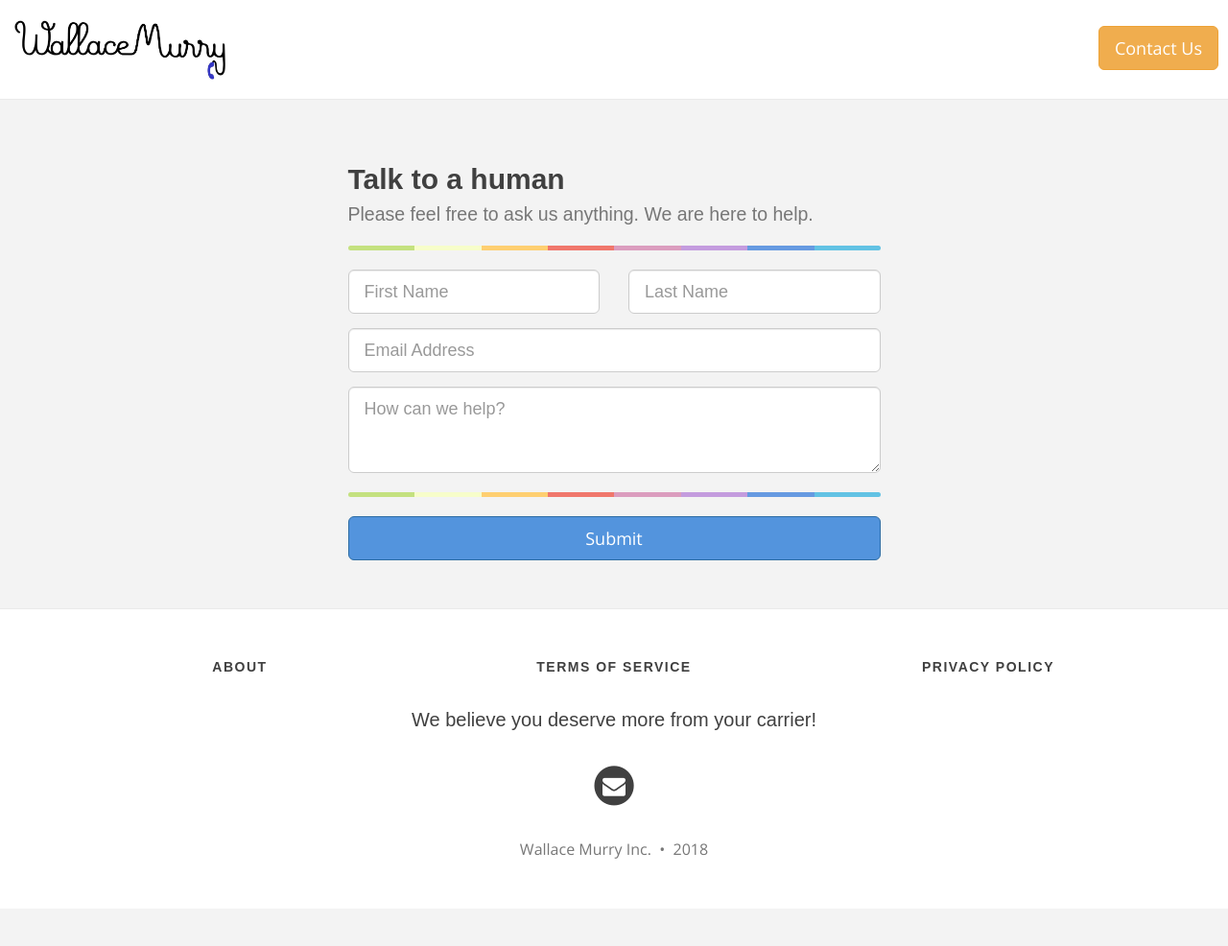
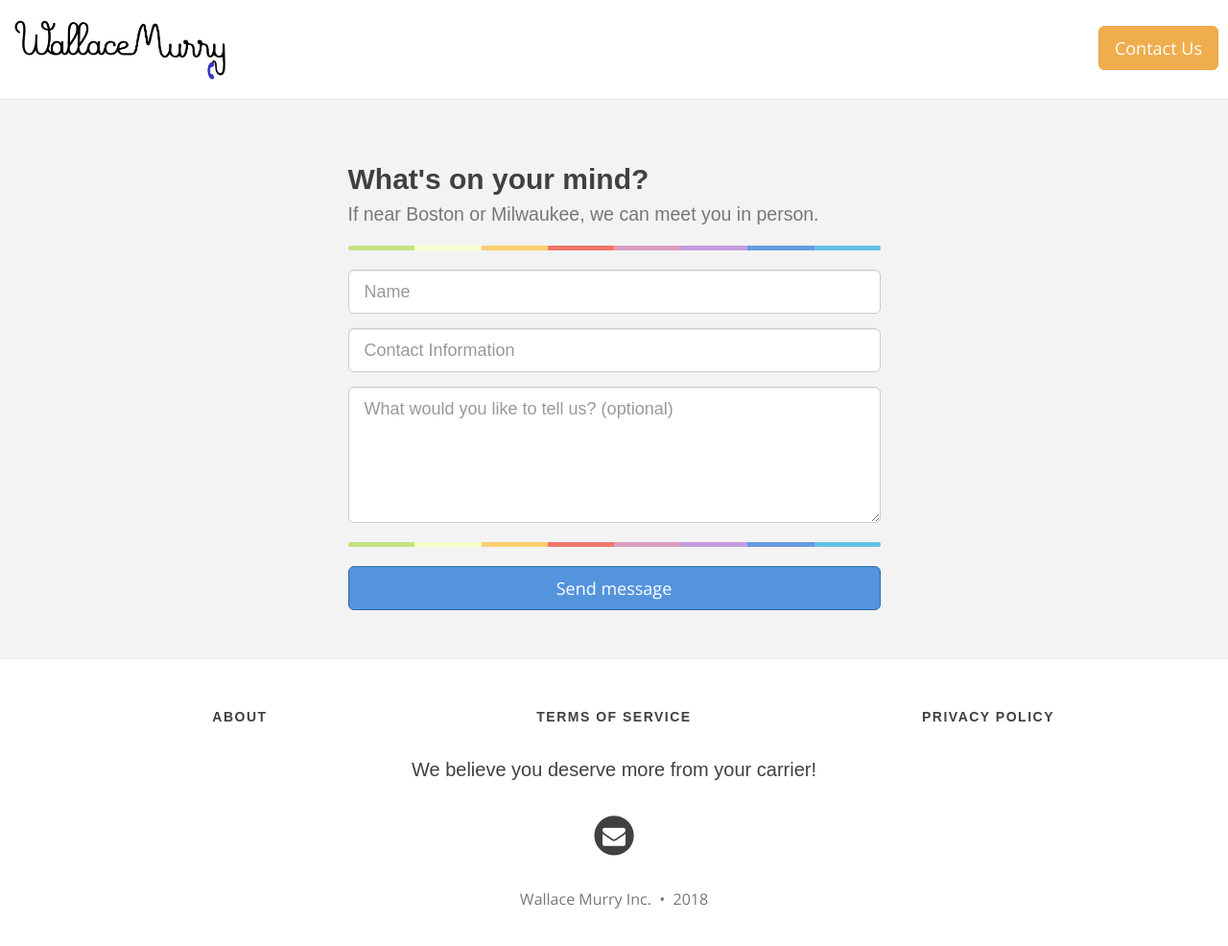
Before and after one commit to jalague/wallacemurry, a Jekyll site: the page built from contact-us/index.html, in a window 1280 px wide and 999 px high. Shown: the top 986 px of the window at 96% size. Built offline with Jekyll 4.4.1, drawn with Linux system fonts in a browser that asks for light colours; nearby versions of some CDN libraries.

Commit message:
Contact us page better

```diff
--- a/_includes/nav.html
+++ b/_includes/nav.html
@@ -37,7 +37,7 @@
 
 
         <li >
-          <a href='/sign-up/' class='btn btn-warning btn-lg'>Contact Us</a>
+          <a href='/contact-us/' class='btn btn-warning btn-lg'>Contact Us</a>
         </li>
 
       </ul>
--- a/_layouts/homepage.html
+++ b/_layouts/homepage.html
@@ -39,6 +39,7 @@ layout: base_home
               </div>
             </div>
             <input type="hidden" name="_next" value="/thanks-for-contacting" />
+            <input type="hidden" name="_cc" value="john@wallacemurry.com" />
             <button type="submit" class="btn btn-primary btn-lg" onclick="ga('send', 'first_contact_cta')">Request a Person</button>
           </form>
           <!-- <div class='post-cta-headline'>Already sold? <a href=''>Let's get you signed up.</a></div> -->
--- a/contact-us/index.html
+++ b/contact-us/index.html
@@ -1,38 +1,34 @@
 ---
 layout: base
-title: Caffeine
-subtitle: Super-Charged iOS Network Speeds in 15 Minutes.
+title: Wallace Murry
+subtitle: We offer phone plans with hands-on support, like setting up your email, moving your phone number to a new device, transporting contacts, and more.
 ---
 
 <div class="container" id="register">
 
 <div class="row">
     <div class="col-xs-12 col-sm-8 col-md-6 col-sm-offset-2 col-md-offset-3">
-    <form role="form" action ="https://formspree.io/james@caffei.net" method="POST">
-      <h2>Talk to a human<br /><small>Please feel free to ask us anything. We are here to help.</small></h2>
+    <form role="form" action ="https://formspree.io/james@caffei.net", method="POST">
+      <h2>What's on your mind?<br /><small>If near Boston or Milwaukee, we can meet you in person.</small></h2>
       <hr class="colorgraph">
-      <div class="row">
-        <div class="col-xs-12 col-sm-6 col-md-6">
-          <div class="form-group">
-                        <input type="text" name="first_name" id="first_name" class="form-control input-lg" placeholder="First Name" tabindex="1">
-          </div>
-        </div>
-        <div class="col-xs-12 col-sm-6 col-md-6">
-          <div class="form-group">
-            <input type="text" name="last_name" id="last_name" class="form-control input-lg" placeholder="Last Name" tabindex="2">
-          </div>
-        </div>
+
+
+      <input type="hidden" name="_next" value="/thanks-for-contacting" />
+      <input type="hidden" name="_cc" value="john@wallacemurry.com" />
+      <div class="form-group">
+                <input type="text" name="contact_info" id="display_name" class="form-control input-lg" placeholder="Name" tabindex="4">
+
       </div>
+
       <div class="form-group">
-        <input type="email" name="email" id="display_name" class="form-control input-lg" placeholder="Email Address" tabindex="3">
+                <input type="text" name="contact_info" id="display_name" class="form-control input-lg" placeholder="Contact Information" tabindex="4">
+
       </div>
-      <div class="form-group">
-        <textarea style="height:90px;"type="text" name="content-body" id="email" class="form-control input-lg" placeholder="How can we help?" tabindex="4"></textarea>
-      </div>
+      <textarea name="Textbox-message" cols="40" rows="5" class="form-control input-lg" placeholder="What would you like to tell us? (optional)" tabindex="4"></textarea>
 
       <hr class="colorgraph">
       <div class="row">
-        <div class="col-xs-12 col-md-12"><input type="submit" value="Submit" class="btn btn-primary btn-block btn-lg" tabindex="7" id="register-button-on-page"></div>
+        <div class="col-xs-12 col-md-12"><input type="submit" value="Send message" class="btn btn-primary btn-block btn-lg" tabindex="7" id="register-button-on-page"></div>
       </div>
     </form>
   </div>
```
Also changed, not shown: sign-up/index.html (deleted, +0 -65 lines).
